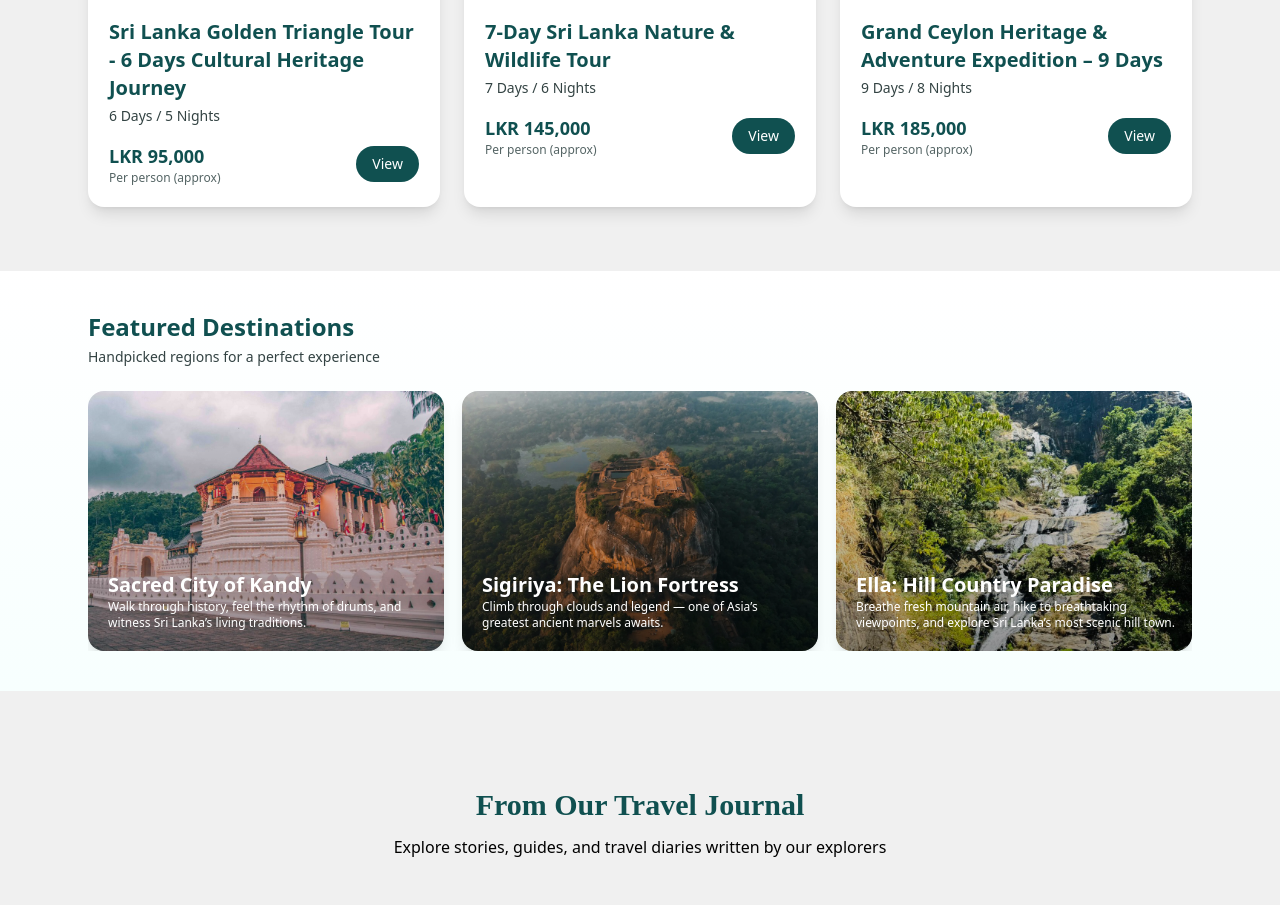
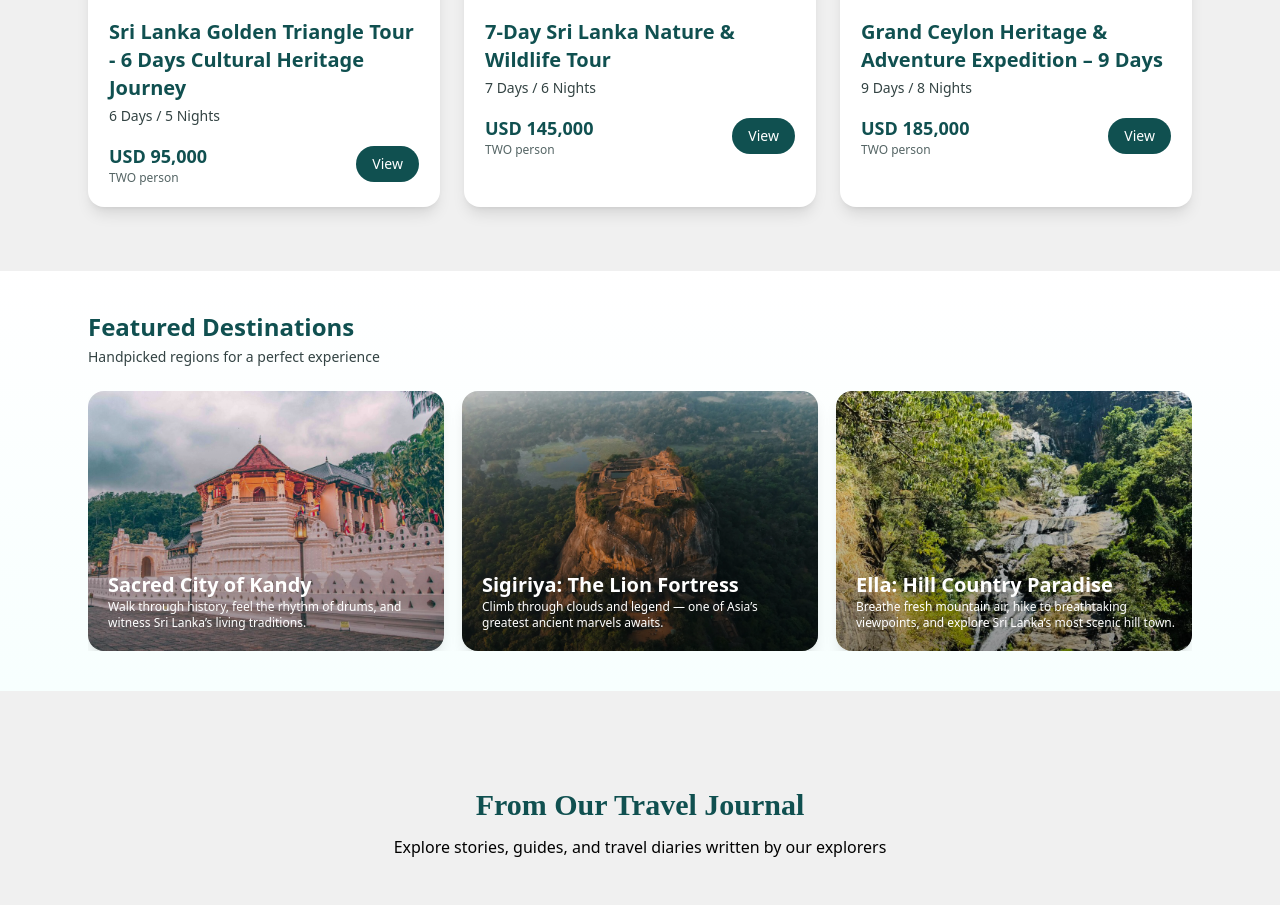
Before and after one commit to jaindu-sasan/Happy-Way-Travels, a React (Vite) app: page / in a window 1280 px wide. Shown: the part 1693-2598 px from the top of the page. Built offline with nearby package versions, Linux system fonts and the light colour scheme.

Commit message:
add prices for day one pak

```diff
--- a/src/features/destination/PackagePage.jsx
+++ b/src/features/destination/PackagePage.jsx
@@ -92,7 +92,7 @@ function PackageCard({ pkg, onView }) {
               <Clock size={16} /> <span>{pkg.duration}</span>
             </div>
             <div className="flex items-center gap-2">
-              <Tag size={16} /> <span>From LKR {formatPrice(pkg.price)}</span>
+              <Tag size={16} /> <span>From USD {formatPrice(pkg.price)}</span>
             </div>
           </div>
 
--- a/src/features/destination/data/PackageData.jsx
+++ b/src/features/destination/data/PackageData.jsx
@@ -150,7 +150,7 @@ export const packagesdata = [
 
     type: 'Cultural / Nature',
     duration: '1 Day',
-    price: 20000,
+    price: 215,
     includes: ['Transport', 'Guide'],
     itinerary: [
       {
--- a/src/features/home/HomePage.jsx
+++ b/src/features/home/HomePage.jsx
@@ -196,8 +196,8 @@ export default function HomePage() {
             <div className="text-sm text-[#334343] mt-1">{p.duration}</div>
             <div className="mt-4 flex items-center justify-between">
               <div>
-                <div className="text-lg font-bold text-[#105050]">LKR {p.price.toLocaleString()}</div>
-                <div className="text-xs text-[#556565]">Per person (approx)</div>
+                <div className="text-lg font-bold text-[#105050]">USD {p.price.toLocaleString()}</div>
+                <div className="text-xs text-[#556565]">TWO person </div>
               </div>
               <div>
                 <Link to={`/packages/${createSlug(p.name)}`} className="inline-block bg-[#105050] text-white px-4 py-2 rounded-full text-sm font-semibold  transition">
```
